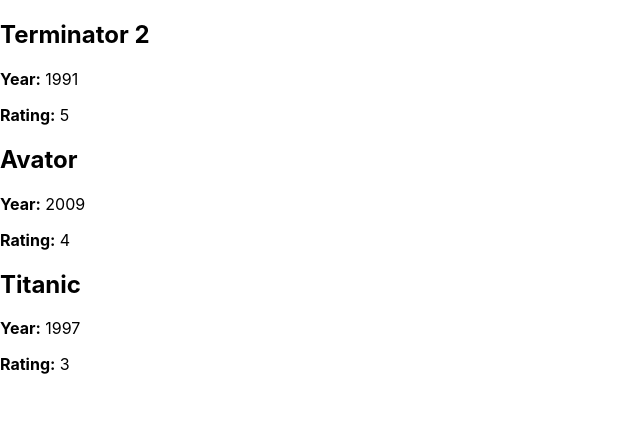
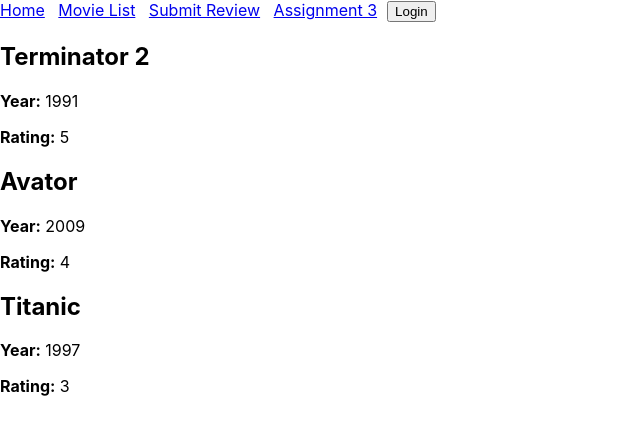
Before and after one commit to ImransCodeHub/react-movie-library, a React (Create React App) app: page /movie-list in a window 1280 px wide. Shown: the top 434 px of the page, without its empty margins (0-640 px from the left). Built offline with nearby package versions, Linux system fonts and the light colour scheme.

Commit message:
Added NavBar to MovieList.js

```diff
--- a/package.json
+++ b/package.json
@@ -10,6 +10,7 @@
     "react": "^18.2.0",
     "react-bootstrap": "^2.10.0",
     "react-dom": "^18.2.0",
+    "react-router-dom": "^6.22.1",
     "react-scripts": "5.0.1",
     "web-vitals": "^2.1.4"
   },
--- a/src/MovieList.js
+++ b/src/MovieList.js
@@ -6,12 +6,15 @@
 
 import React from 'react';
 import Movie from './Movie';
+import NavBar from './NavBar';
 import { Card } from 'react-bootstrap';
+
 
 const MovieList = (props) => {
     return (
         <Card>
         <Card.Body>
+            <NavBar />
             {props.movies.map((movie, index) => (
             <Movie key={index} movie={movie} />
             ))}
```
Also changed, not shown: 1 other file (tests, documents, lock files or other folders).
